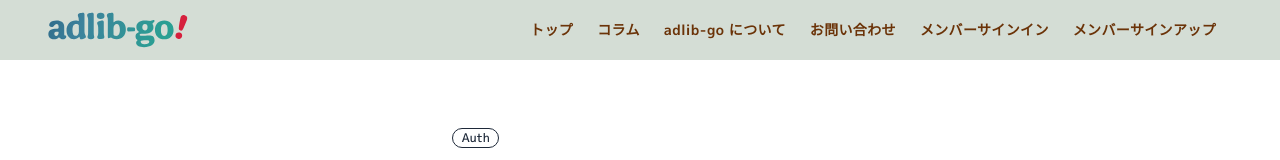
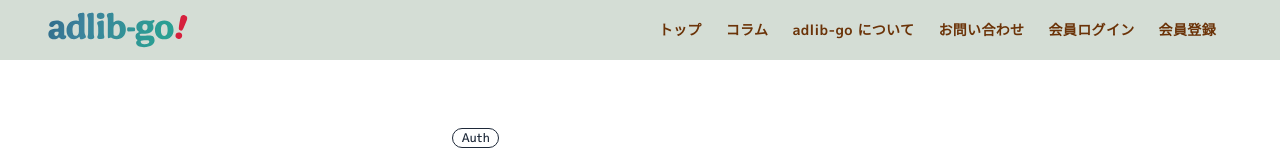
Before and after one commit to yukikim/adlib-go-project, a Next.js app: page /admin/signin in a window 1280 px wide. Shown: the top 160 px of the page. Built offline with nearby package versions, Linux system fonts and the light colour scheme; no server answers.

Commit message:
fix: リンクの文言を変更

```diff
--- a/src/components/public/AppHeaderNav.tsx
+++ b/src/components/public/AppHeaderNav.tsx
@@ -90,12 +90,12 @@ export function AppHeaderNav({ isSignedIn, isMember, isAdmin, children }: AppHea
                 </Link>
                 {!isSignedIn ? (
                   <Link href="/signin" onClick={closeMenu}>
-                    メンバーサインイン
+                    会員ログイン
                   </Link>
                 ) : null}
                 {!isSignedIn ? (
                   <Link href="/signup" onClick={closeMenu}>
-                    メンバーサインアップ
+                    会員登録
                   </Link>
                 ) : null}
                 {isMember ? (
--- a/src/components/public/HeroSectionTop.tsx
+++ b/src/components/public/HeroSectionTop.tsx
@@ -24,13 +24,13 @@ export default function HeroSectionTop({ pageName }: PageNameProps) {
             <p className="mt-8 text-2xl text-background">ジャズの世界にどっぷり浸かる体験にぜひご参加ください。</p>
             <div className="mt-20 flex flex-wrap justify-center gap-y-4 gap-x-6">
               <a
-                href="#"
+                href="/signin"
                 className="relative flex h-11 w-full items-center justify-center px-6 rounded-full sm:w-max bg-primary"
               >
                 <span className="relative text-base font-semibold text-on-primary">会員ログイン</span>
               </a>
               <a
-                href="#"
+                href="/signup"
                 className="relative flex h-11 w-full items-center justify-center px-6 rounded-full sm:w-max bg-primary"
               >
                 <span className="relative text-base font-semibold text-on-primary">会員登録</span>
```
